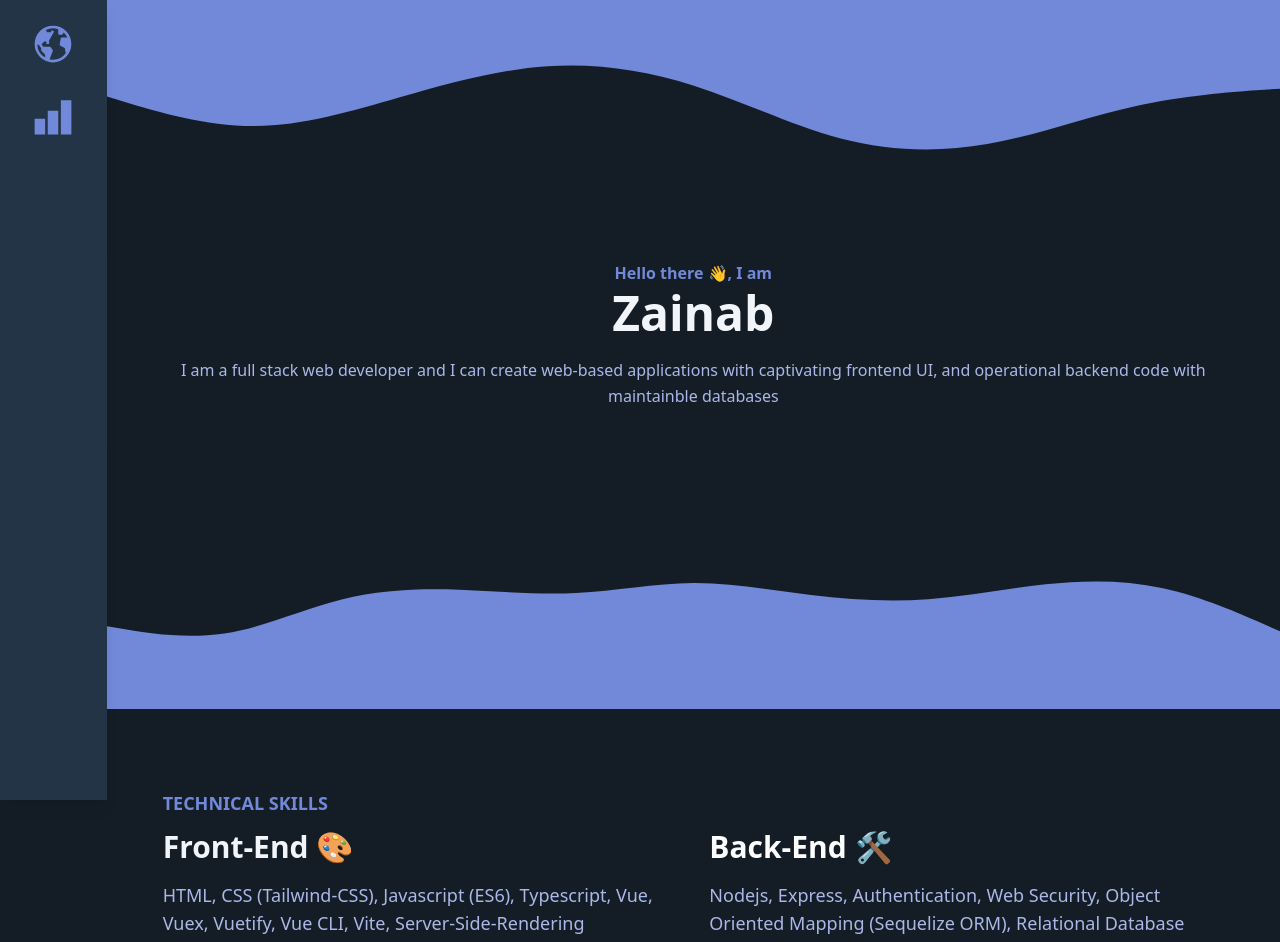
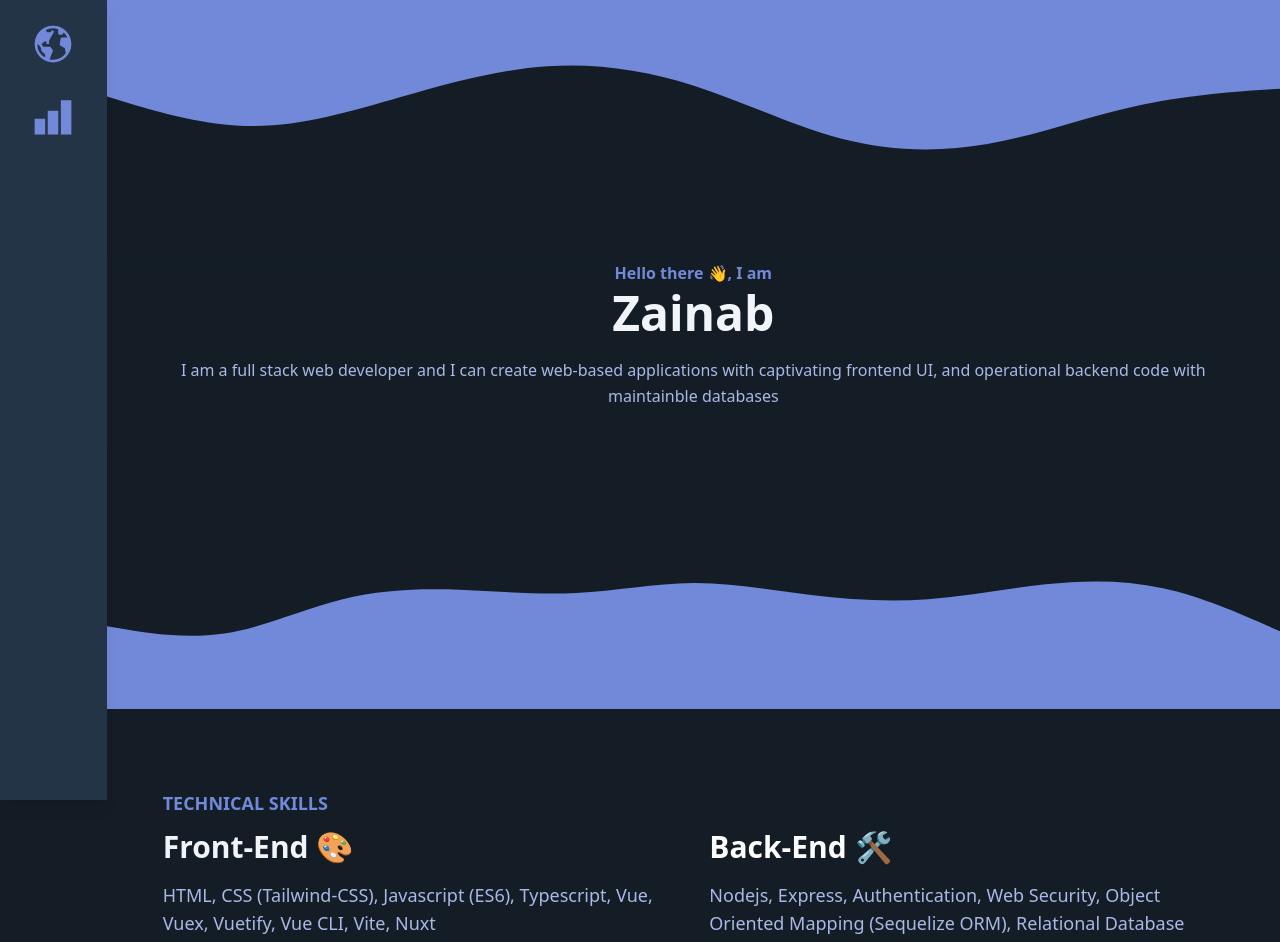
Before and after one commit to zainab7681051/my-personal-portfolio, a Vue app: page / in a window 1280 px wide. Shown: the top 942 px of the page. Built offline with nearby package versions, Linux system fonts and the light colour scheme; some icons are missing.

Commit message:
added skill

```diff
--- a/src/components/skills.vue
+++ b/src/components/skills.vue
@@ -6,7 +6,7 @@
             <h4 class="mb-3 text-lg font-bold uppercase text-primary">Technical Skills</h4>
             <h3 class="mb-4 max-w-md text-2xl font-bold text-slate-100 lg:text-3xl">Front-End 🎨</h3>
             <p class="max-w-xl text-base font-medium text-secondary lg:text-lg">
-              HTML, CSS (Tailwind-CSS), Javascript (ES6), Typescript, Vue, Vuex, Vuetify, Vue CLI, Vite, Server-Side-Rendering
+              HTML, CSS (Tailwind-CSS), Javascript (ES6), Typescript, Vue, Vuex, Vuetify, Vue CLI, Vite, Nuxt
             </p>
           </div>
           <div class="w-full px-4 lg:w-1/2">
```
